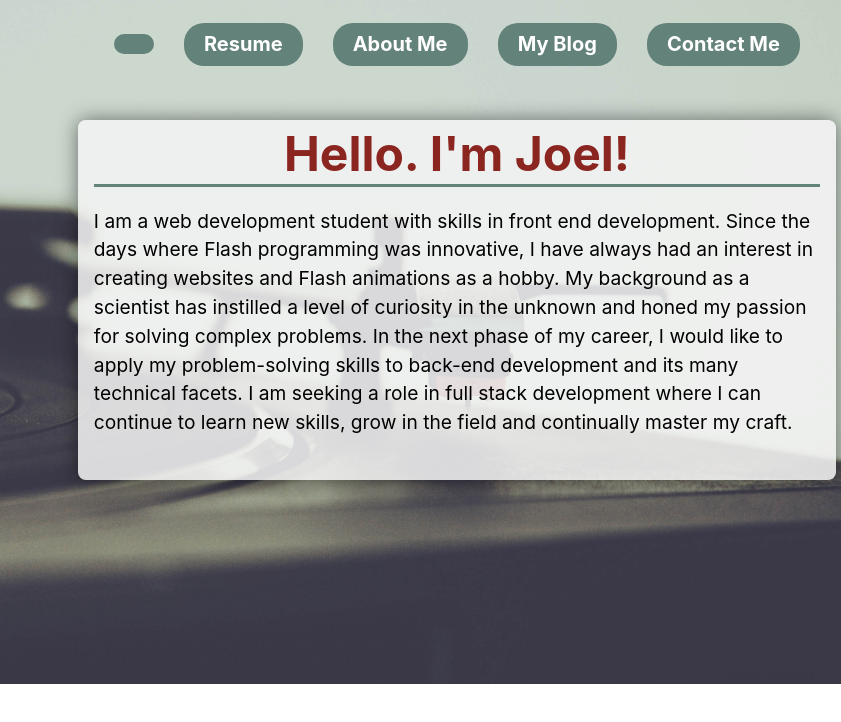
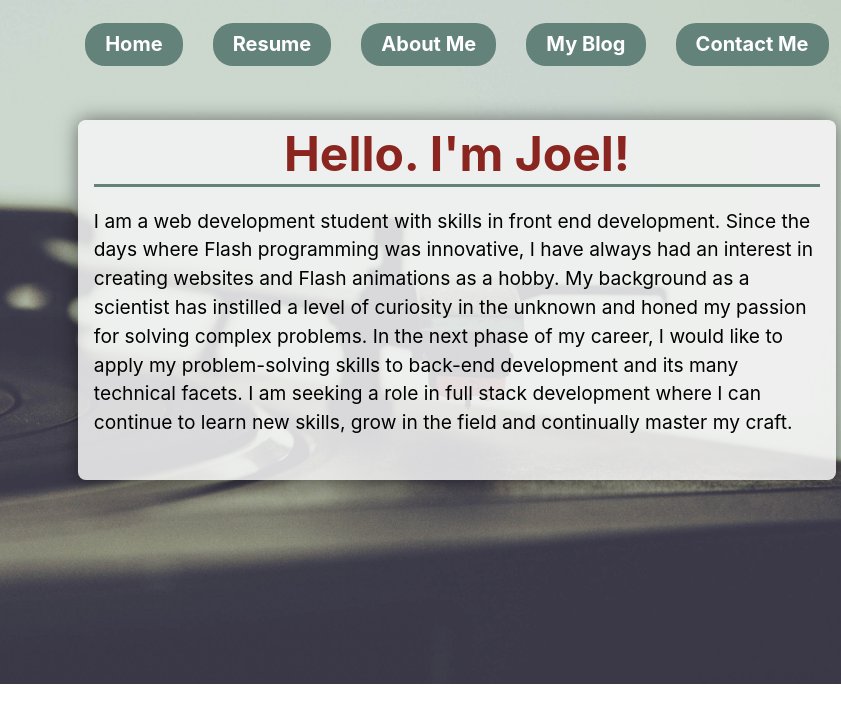
Before and after one commit to jpswt/ACA_web101_Joel_Perez, a plain HTML site: page index.html in a window 1280 px wide. Shown: the full height of the page, 439-1280 px from the left. Drawn offline with Linux system fonts and the light colour scheme.

Commit message:
fix home link

```diff
--- a/index.html
+++ b/index.html
@@ -17,7 +17,7 @@
             <a href="https://austincodingacademy.com" rel="noopener noreferrer" target="blank"><img
                     src="./images/bsidelogo.png" class="logo" alt="bisde design logo"></a>
             <nav class="nav">
-                <a href="./index.html"></a>
+                <a href="./index.html">Home</a>
                 <a href="./resume/resume.html">Resume</a>
                 <a href="">About Me</a>
                 <a href="">My Blog</a>
```
